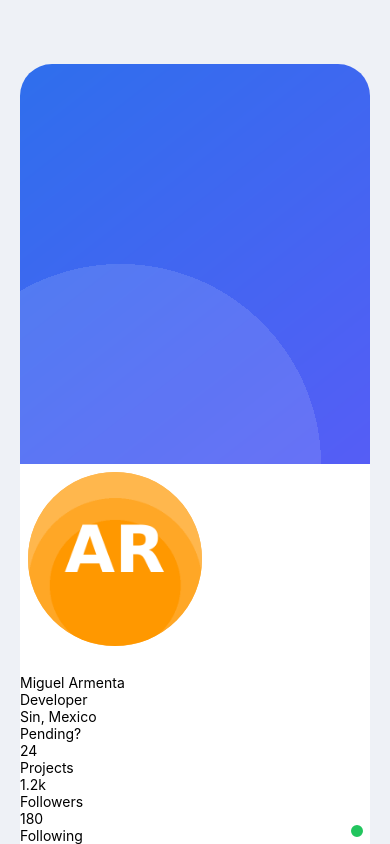
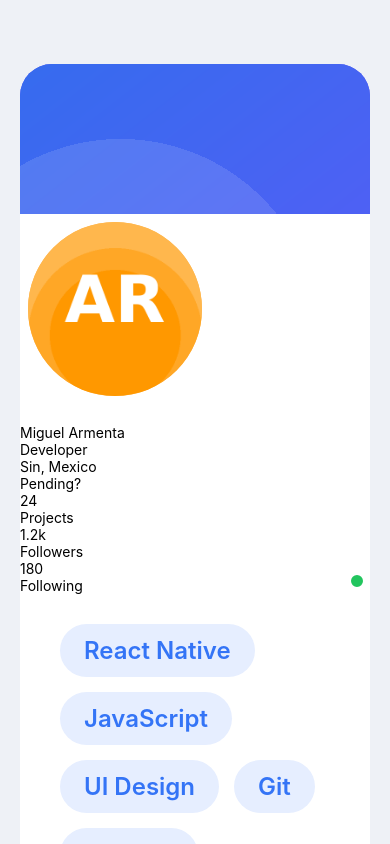
Before and after one commit to jesus1497/studentAppTask1, a React Native app: screen / in a window 390 px wide. Shown: the top 844 px of the page. Built offline with nearby package versions, Linux system fonts and the light colour scheme.

Commit message:
styles banner top

```diff
--- a/App.js
+++ b/App.js
@@ -80,6 +80,13 @@ const styles = StyleSheet.create({
     paddingHorizontal: 20,
     backgroundColor: '#EEF1F6',
   },
+  // Banner superior
+  banner: {
+    height: 150,
+    backgroundColor: "#5455F5",
+    justifyContent: "center",
+    alignItems: "center",
+  },
   card: {
     backgroundColor: "#FFFFFF",
     borderRadius: 32,
@@ -127,7 +134,7 @@ const styles = StyleSheet.create({
     flex: 1,
     paddingTop: 20,
   },
-  // Estadísticas
+  // Skills
   tags: {
     flexDirection: "row",
     flexWrap: "wrap",
@@ -147,4 +154,5 @@ const styles = StyleSheet.create({
     fontWeight: "600",
     color: "#3474F6",
   },
+  // Skills
 });
```
